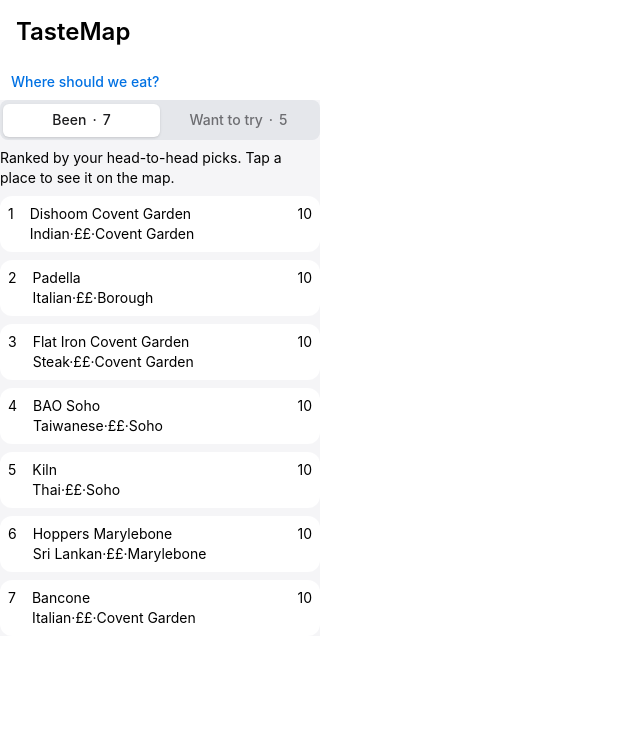
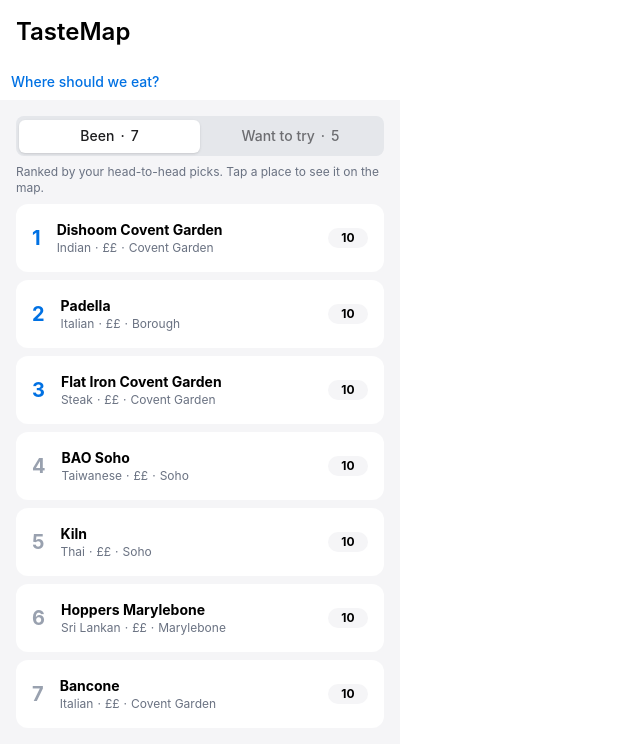
Before and after one commit to Rxunak/tastemap-london, a React (Vite) app in the folder taste-map/: page / in a window 1280 px wide. Shown: the top 746 px of the page, without its empty margins (0-640 px from the left). Built offline with nearby package versions, Linux system fonts and the light colour scheme.

Commit message:
TM-9 refactor SegmentedControl styles and update PlacesType to make rank optional

```diff
--- a/taste-map/src/components/shared/segmented-control.tsx
+++ b/taste-map/src/components/shared/segmented-control.tsx
@@ -21,7 +21,7 @@ export function SegmentedControl({ placesInfo }: PlaceTabsProps) {
 
   console.log(beenStatus);
   return (
-    <Tabs defaultValue="been" className="w-80 bg-background">
+    <Tabs defaultValue="been" className="w-100 bg-background p-4">
       <TabsList className=" bg-gray-200 w-full">
         <TabsTrigger value="been">
           Been <span>&#183;</span>
@@ -33,7 +33,7 @@ export function SegmentedControl({ placesInfo }: PlaceTabsProps) {
         </TabsTrigger>
       </TabsList>
       <TabsContent value="been">
-        <h1>
+        <h1 className="text-gray-500 text-xs">
           Ranked by your head-to-head picks. Tap a place to see it on the map.
         </h1>
       </TabsContent>
@@ -45,13 +45,17 @@ export function SegmentedControl({ placesInfo }: PlaceTabsProps) {
           {beenStatus.map((item) => (
             <div
               key={item.id}
-              className="flex justify-between bg-white rounded-xl p-2"
+              className="flex justify-between bg-white rounded-xl p-4 items-center"
             >
-              <div className="flex gap-4">
-                <div>{item.rank}</div>
+              <div className="flex gap-4 items-center">
+                <div
+                  className={`text-xl font-bold ${item.rank !== null && item.rank !== undefined && item.rank <= 3 ? "text-primary" : "text-gray-400"} `}
+                >
+                  {item.rank}
+                </div>
                 <div>
-                  <h1>{item.name}</h1>
-                  <div>
+                  <h1 className="font-bold text-sm">{item.name}</h1>
+                  <div className="flex gap-1 text-xs text-gray-500">
                     {item.cuisine}
                     <span>&#183;</span>
 
@@ -62,7 +66,9 @@ export function SegmentedControl({ placesInfo }: PlaceTabsProps) {
                 </div>
               </div>
 
-              <div>10</div>
+              <div className="bg-background w-10 rounded-2xl text-center text-xs font-bold p-0.5">
+                10
+              </div>
             </div>
           ))}
         </div>
--- a/taste-map/src/types/place.ts
+++ b/taste-map/src/types/place.ts
@@ -14,5 +14,5 @@ export type PlacesType = {
   tags: string[];
   note: string;
   addedAt: string;
-  rank: number | null;
+  rank?: number | null | undefined;
 };
```
